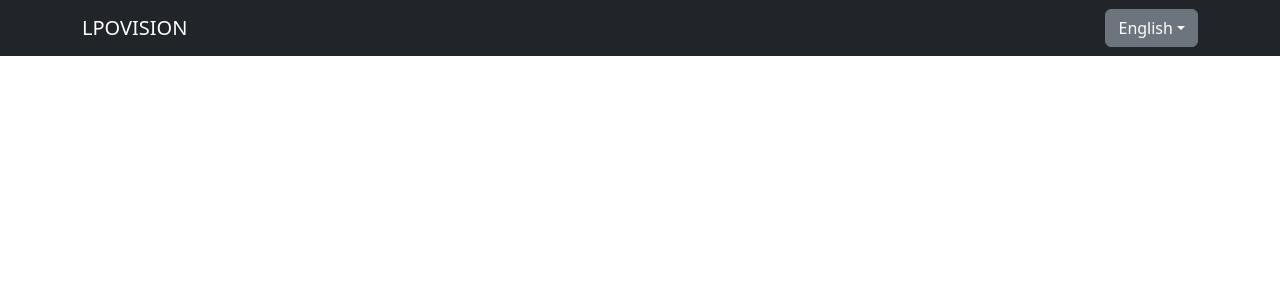
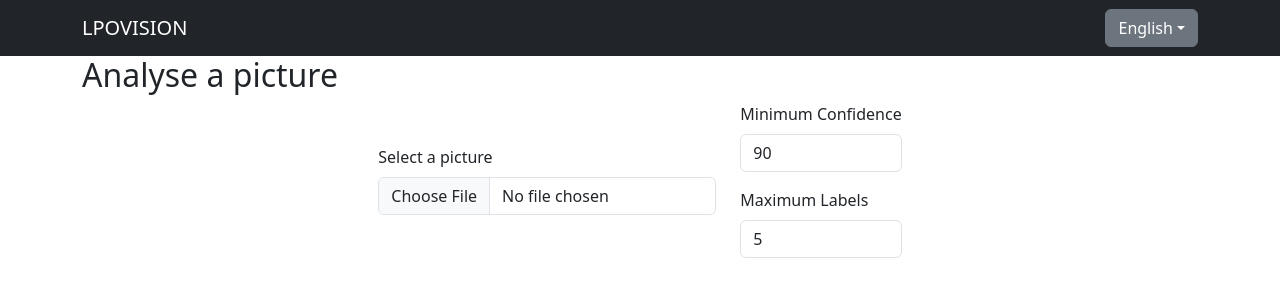
Before and after one commit to CPNV-ES-RIA2/LUIS, a Vue app in the folder lpo-vision/: page / in a window 1280 px wide. Shown: the top 300 px of the page. Built offline with nearby package versions, Linux system fonts and the light colour scheme.

Commit message:
Implement TheAnalyseForm

```diff
--- a/lpo-vision/src/App.vue
+++ b/lpo-vision/src/App.vue
@@ -1,14 +1,20 @@
 <template>
   <the-header></the-header>
-  <main></main>
+  <main class="container">
+    <section>
+      <the-analyse-form></the-analyse-form>
+    </section>
+  </main>
 </template>
 
 <script>
 import TheHeader from './components/layout/TheHeader.vue'
+import TheAnalyseForm from './views/analyses/TheAnalyseForm.vue'
 
 export default {
   components: {
     TheHeader,
+    TheAnalyseForm
   },
 }
 </script>
--- /dev/null
+++ b/lpo-vision/src/views/analyses/TheAnalyseForm.vue
@@ -0,0 +1,34 @@
+<template>
+    <h2>Analyse a picture</h2>
+    <form class="d-flex flex-row justify-content-center gap-4 align-items-center">
+        <div class="mb-3">
+            <label for="inputImage" class="form-label">Select a picture</label>
+            <input class="form-control" type="file" id="inputImage" accept="image/*">
+        </div>
+        <div>
+            <div class="mb-3">
+                <label for="inputMinConfidence" class="form-label">Minimum Confidence</label>
+                <input type="number" id="inputMinConfidence" class="form-control" min="1" max="100"
+                    v-model="minConfidence">
+            </div>
+            <div class="mb-3">
+                <label for="inputMaxLabels" class="form-label">Maximum Labels</label>
+                <input type="number" id="inputMaxLabels" class="form-control" min="1" max="50" v-model="maxLabels">
+            </div>
+        </div>
+    </form>
+</template>
+
+<script>
+export default {
+    data() {
+        return {
+            minConfidence: 90,
+            maxLabels: 5,
+        }
+    },
+
+}
+</script>
+
+<style></style>
```
